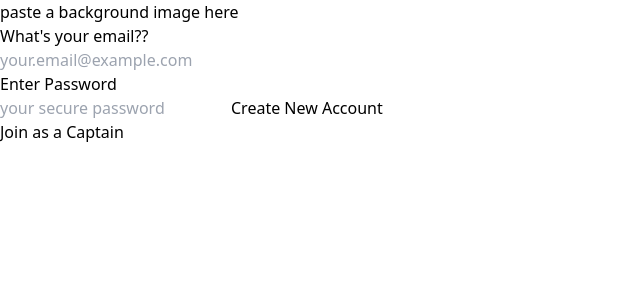
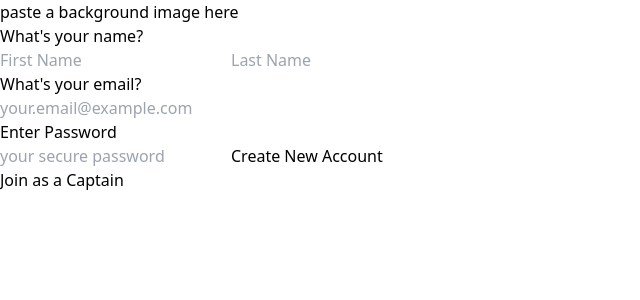
Before and after one commit to shome98/Ride-a-cab-v1, a React (Vite) app in the folder Ride-a-cab-web/: page /sign-up in a window 1280 px wide. Shown: the top 300 px of the page, without its empty margins (0-640 px from the left). Built offline with nearby package versions, Linux system fonts and the light colour scheme.

Commit message:
user signup without post

```diff
--- a/Ride-a-cab-web/src/auth/UserSignup.tsx
+++ b/Ride-a-cab-web/src/auth/UserSignup.tsx
@@ -4,6 +4,8 @@ import { useNavigate } from "react-router-dom";
 export default function UserSignUp(){
     const navigate=useNavigate();
     const [email,setEmail]=useState("");
+    const [firstName,setFirstName]=useState("");
+    const [lastName,setLastName]=useState("");
     const [password,setPassword]=useState("");
     const submitHandler=(event:React.FormEvent)=>{
         event.preventDefault();
@@ -14,7 +16,26 @@ export default function UserSignUp(){
     <div>
         <h1>paste a background image here</h1>
         <form action="" method="post" onSubmit={submitHandler}>
-            <h3 className="text-lg mb-2 text-center font-medium">What's your email??</h3>
+        <h3 className="text-lg mb-2 text-center font-medium">What's your name?</h3>
+            <div className="flex gap-4 mb-2">
+            <input
+            type="text"
+            className="bg-slate-100 rounded px-2 py-2 text-lg border  w-full placeholder:text-m text-center"
+            placeholder="First Name"
+            required
+            value={firstName}
+            onChange={(e)=>setFirstName(e.target.value)}
+            />
+            <input
+            type="text"
+            className="bg-slate-100 rounded px-2 py-2 text-lg border  w-full placeholder:text-m text-center"
+            placeholder="Last Name"
+            required
+            value={lastName}
+            onChange={(e)=>setLastName(e.target.value)}
+            />
+            </div>
+            <h3 className="text-lg mb-2 text-center font-medium">What's your email?</h3>
             <input
             type="email"
             className="bg-slate-100 rounded px-2 py-2 text-lg border  w-full placeholder:text-m text-center"
```
